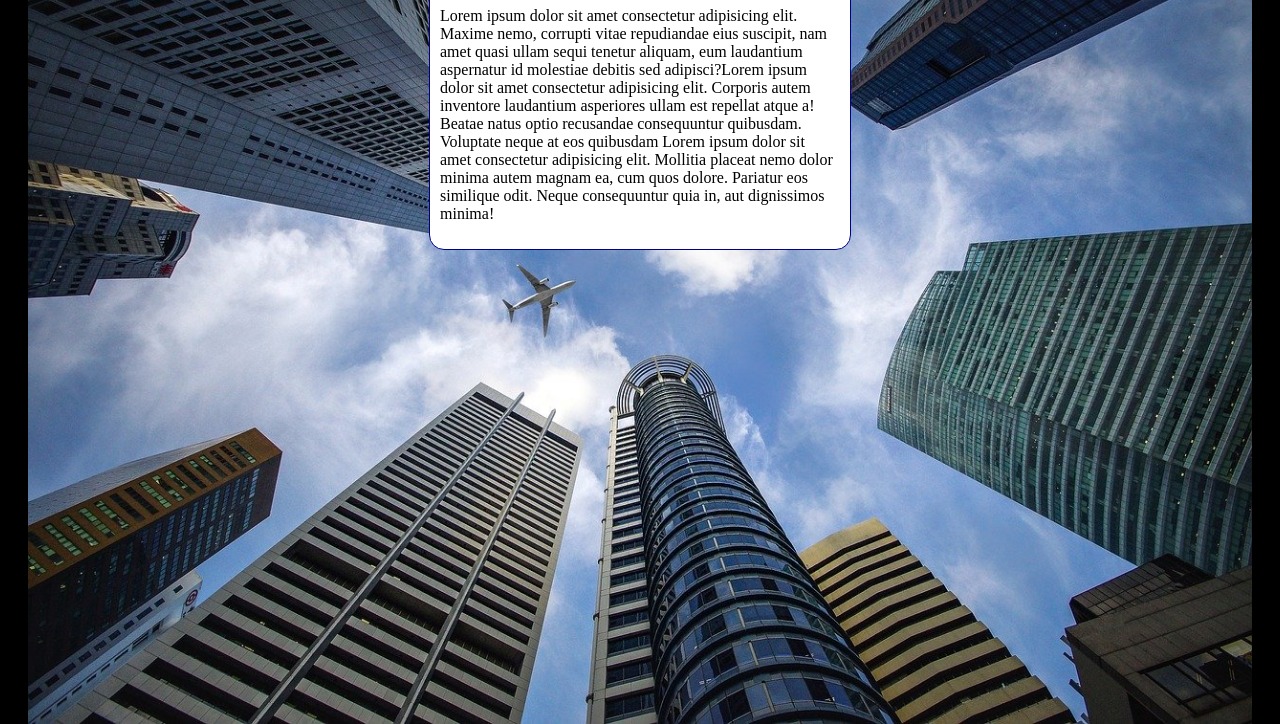
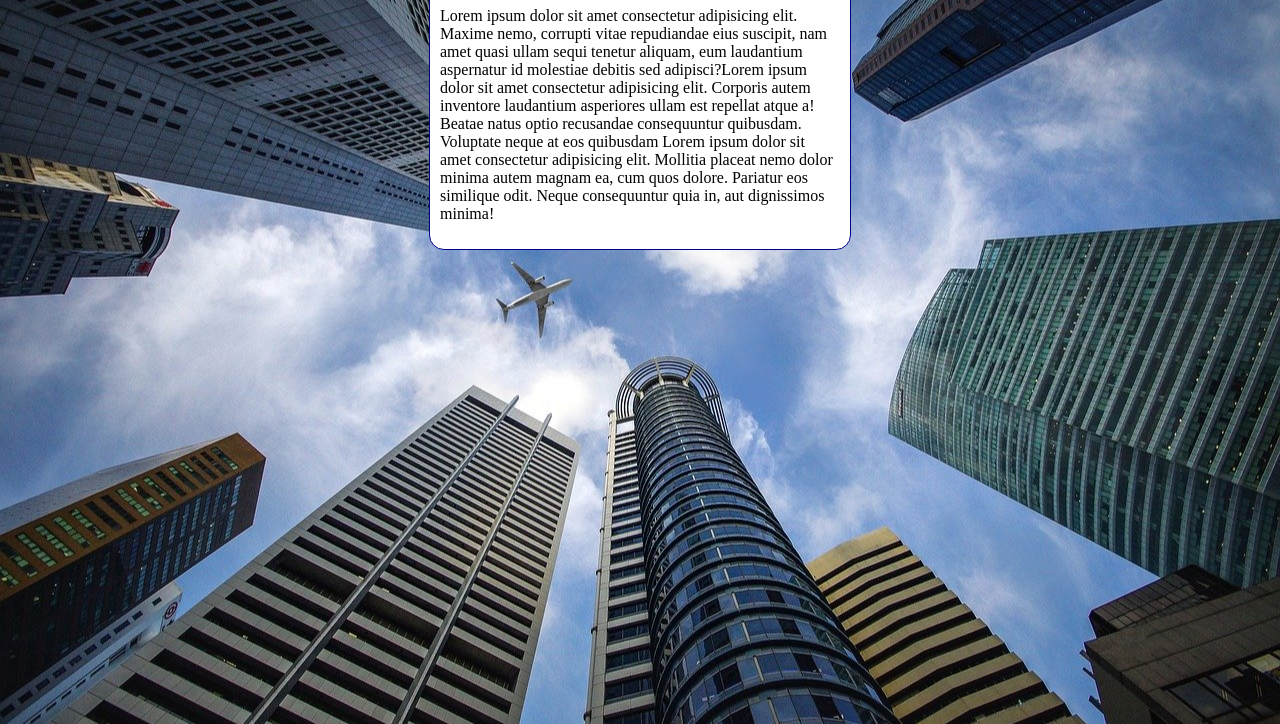
Before and after one commit to 20eduardo11/html-css, a plain HTML site: page Exercicios/ex022/fundo006.html in a window 1280 px wide. Shown: the part 92-816 px from the top of the page. Drawn offline with Linux system fonts and the light colour scheme.

Commit message:
atualizei ex022

```diff
--- a/Exercicios/ex022/fundo006.html
+++ b/Exercicios/ex022/fundo006.html
@@ -11,7 +11,7 @@
             background-image: url('imagens/wallpaper002.jpg');
             background-position: center center;
             background-repeat: repeat-y;
-            background-size: contain
+            background-size: cover
         }
 
         main{
```
